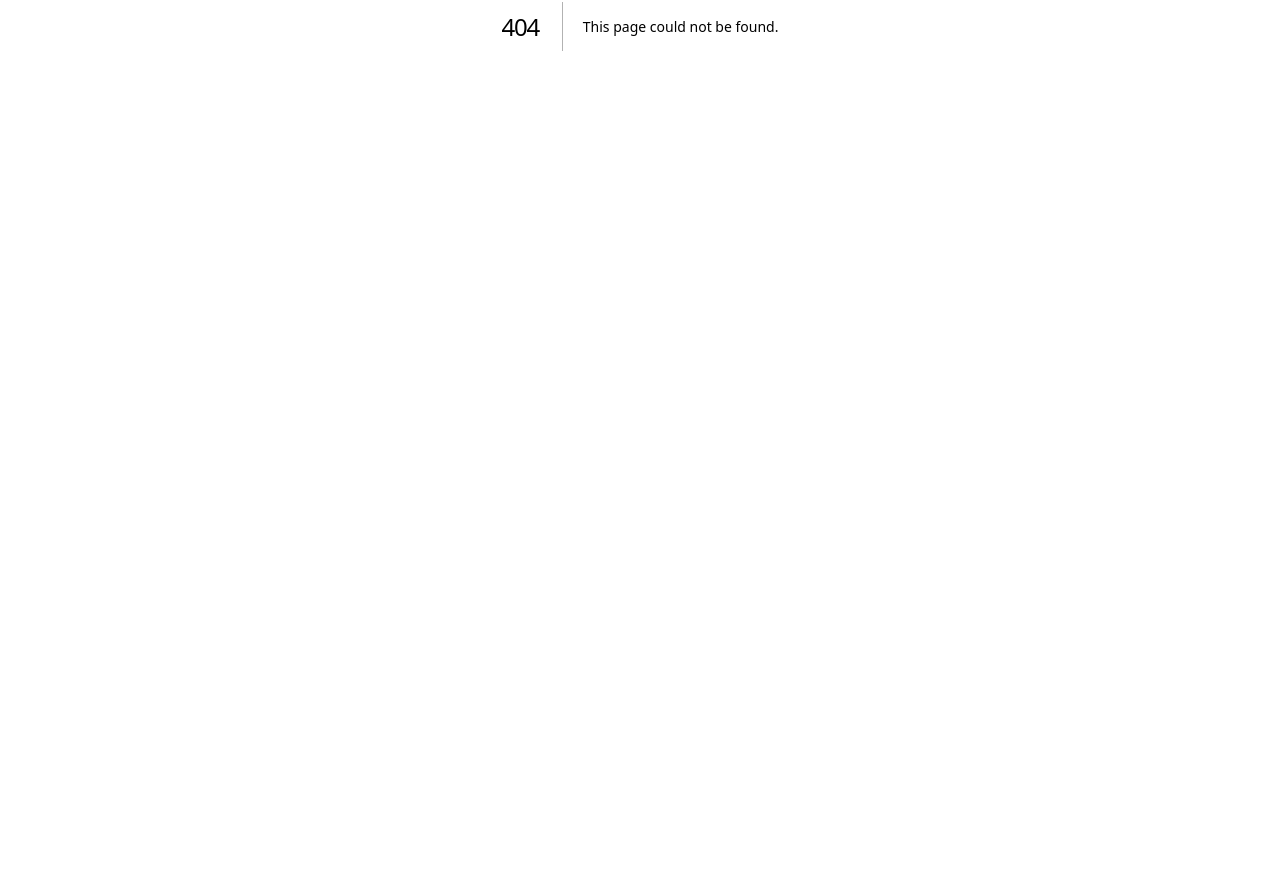
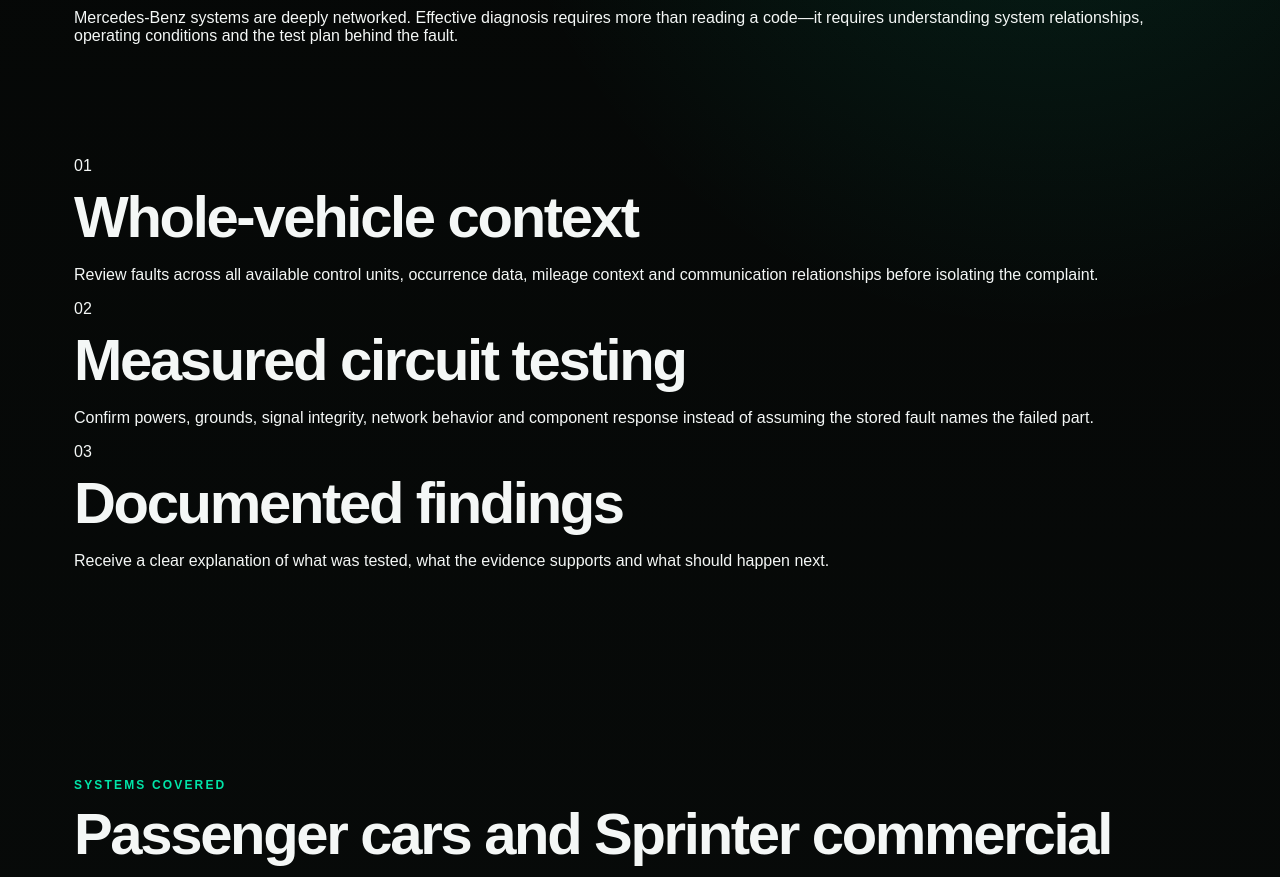
Before and after one commit to VitaliiOm23/NWStar, a Next.js app: page /mercedes-diagnostics in a window 1280 px wide. Before the commit this address had no page. Shown: the part 374-1251 px from the top of the page. Before the commit the page ends 800 px from the top, so only its background shows below. Built offline with nearby package versions, Linux system fonts and the light colour scheme.

Commit message:
Add Mercedes diagnostics page

```diff
--- /dev/null
+++ b/app/mercedes-diagnostics/page.tsx
@@ -0,0 +1,5 @@
+import { CtaBand, PublicShell } from "../../components/PublicShell";
+
+export default function MercedesPage(){return <PublicShell eyebrow="Mercedes-Benz & Sprinter" title="Platform-specific diagnosis for complex vehicles." intro="Mercedes-Benz systems are deeply networked. Effective diagnosis requires more than reading a code—it requires understanding system relationships, operating conditions and the test plan behind the fault.">
+<section className="section"><div className="shell feature-grid"><article className="feature"><span>01</span><h2>Whole-vehicle context</h2><p>Review faults across all available control units, occurrence data, mileage context and communication relationships before isolating the complaint.</p></article><article className="feature"><span>02</span><h2>Measured circuit testing</h2><p>Confirm powers, grounds, signal integrity, network behavior and component response instead of assuming the stored fault names the failed part.</p></article><article className="feature"><span>03</span><h2>Documented findings</h2><p>Receive a clear explanation of what was tested, what the evidence supports and what should happen next.</p></article></div></section>
+<section className="section alt"><div className="shell split"><div><div className="eyebrow">Systems covered</div><h2>Passenger cars and Sprinter commercial platforms.</h2></div><ul className="check-list"><li>Engine, diesel and SCR/AdBlue systems</li><li>Starting, charging and power distribution</li><li>CAN/LIN network and module communication</li><li>SRS, chassis, steering and driver-assistance faults</li><li>Doors, steps, body electronics and convenience systems</li><li>Supported calibrations, adaptations and teach-ins</li></ul></div></section><CtaBand /></PublicShell>}
```
